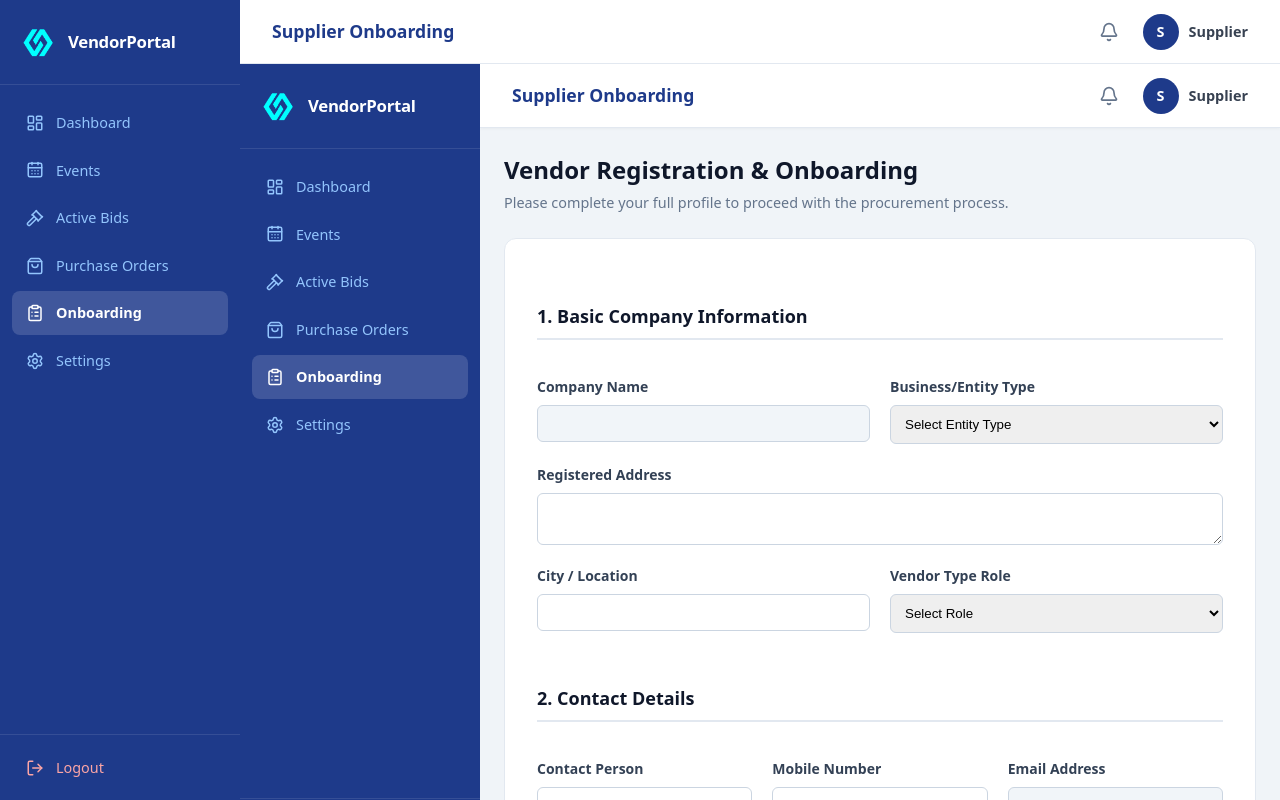
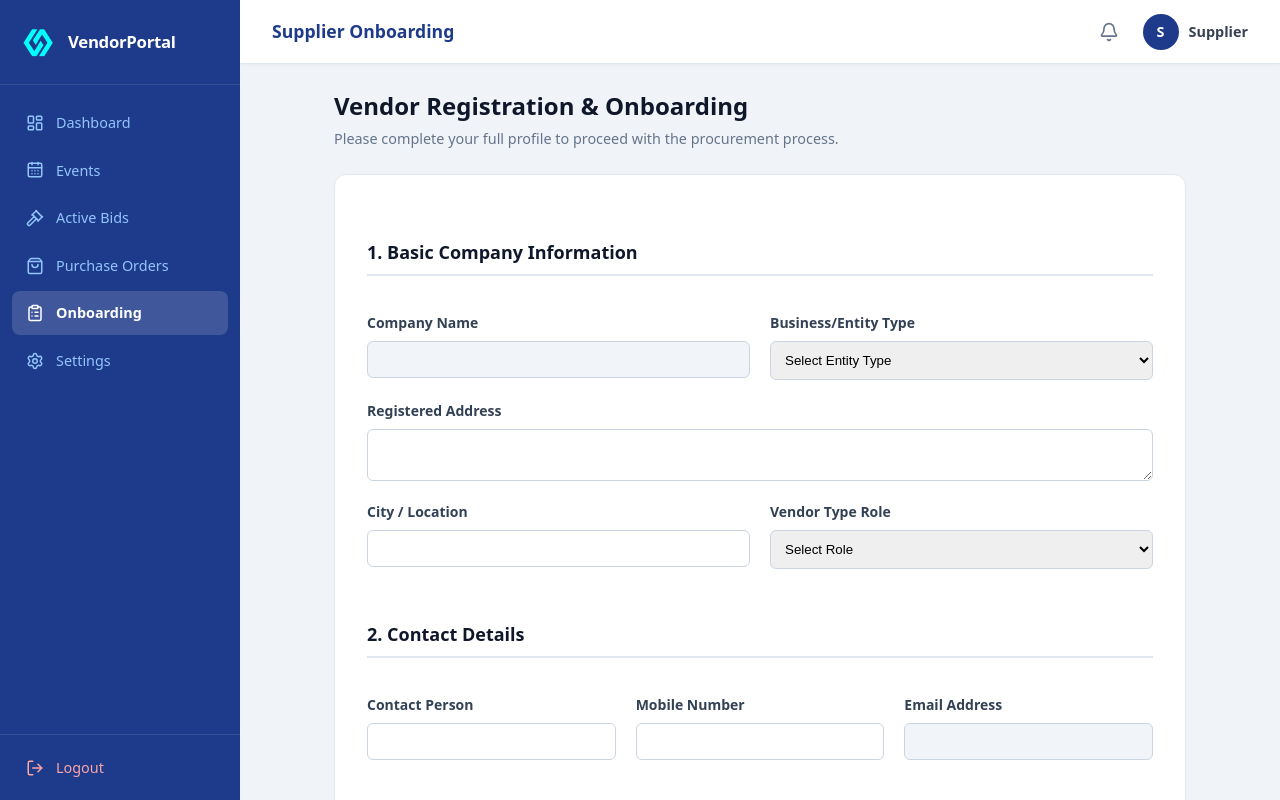
Before and after one commit to Aryan2627/Csupplier, a React (Vite) app: page /vendor/onboarding in a window 1280 px wide. Built offline with nearby package versions, Linux system fonts and the light colour scheme.

Commit message:
fix: remove nested Layout component causing double sidebar on onboarding page

```diff
--- a/src/pages/Onboarding.tsx
+++ b/src/pages/Onboarding.tsx
@@ -1,6 +1,6 @@
 import React, { useState, useEffect } from 'react';
 import { useNavigate } from 'react-router-dom';
-import { Layout } from '../components/Layout';
+
 
 export function Onboarding() {
   const navigate = useNavigate();
@@ -151,7 +151,7 @@ export function Onboarding() {
   );
 
   return (
-    <Layout>
+    <>
       <div style={{ padding: '24px', maxWidth: '900px', margin: '0 auto' }}>
         <div style={{ marginBottom: '24px' }}>
           <h1 style={{ fontSize: '24px', fontWeight: 'bold', color: '#0f172a', margin: 0 }}>Vendor Registration & Onboarding</h1>
@@ -331,6 +331,6 @@ export function Onboarding() {
           </form>
         )}
       </div>
-    </Layout>
+    </>
   );
 }
```
